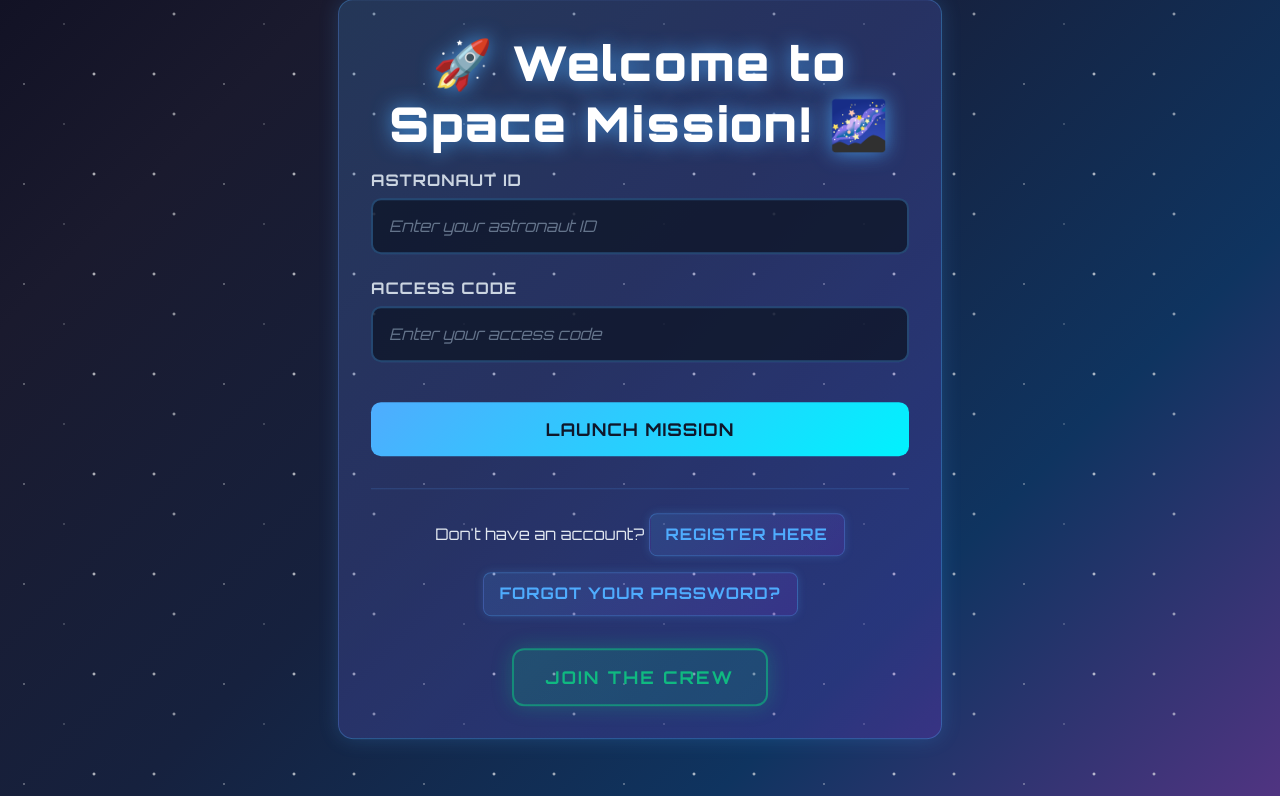
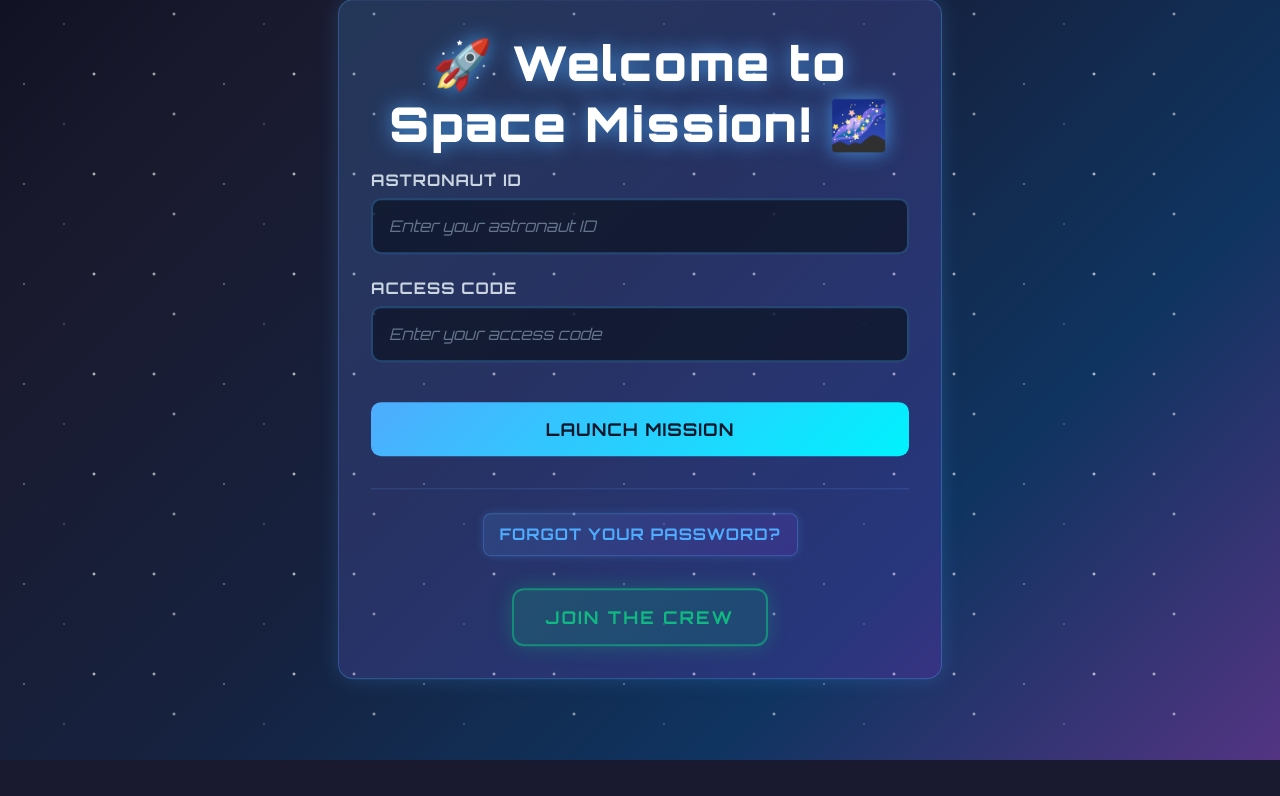
Before and after one commit to SbnmYILMAZ/HackMIT1, a Flask app: page / in a window 1280 px wide. Shown: the part 256-1052 px from the top of the page. After the commit the page ends 1016 px from the top, so only its background shows below. Run offline with Flask 3, Linux system fonts and the light colour scheme.

Commit message:
Add files via upload

```diff
--- a/templates/index.html
+++ b/templates/index.html
@@ -382,7 +382,6 @@
             </form>
 
             <div class="create-account-section">
-                <p class="login-link">Don't have an account? <a href="/register">Register here</a></p>
                 <p class="login-link"><a href="/forgot-password">Forgot your password?</a></p>
                 <a href="/register" class="create-account-btn" style="text-decoration: none; display: inline-block;">
                     Join the Crew
```
